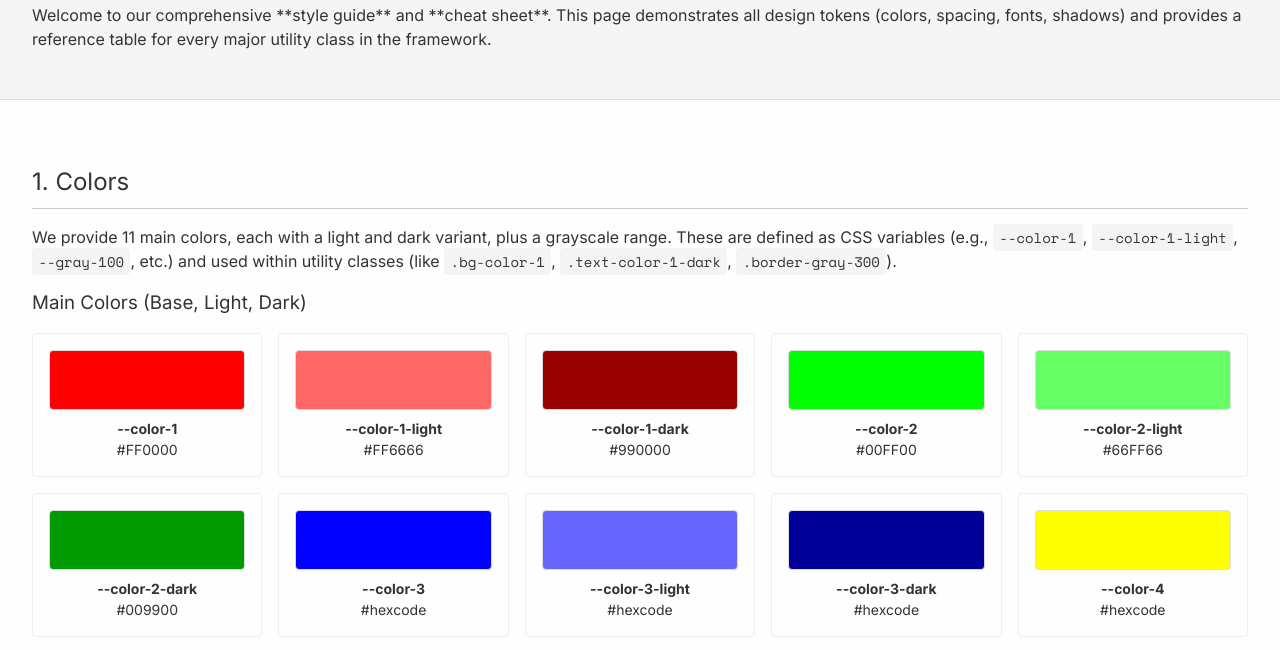
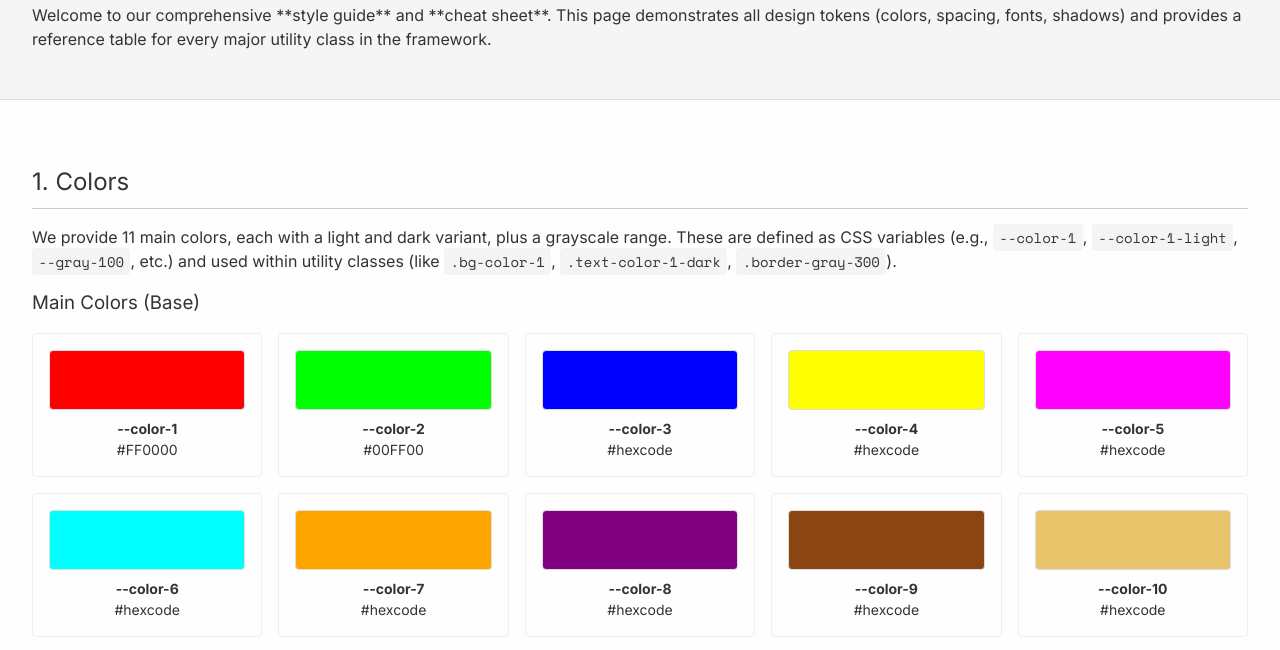
Before and after one commit to bamboounderwear/scss2, a website: page index.html in a window 1280 px wide. Shown: the part 135-785 px from the top of the page. Drawn offline with nearby package versions, Linux system fonts and the light colour scheme; files that its build step writes are made by us from their sources.

Commit message:
main colors

```diff
--- a/index.html
+++ b/index.html
@@ -108,6 +108,76 @@
       <code>--gray-100</code>, etc.) and used within utility classes (like <code>.bg-color-1</code>,
       <code>.text-color-1-dark</code>, <code>.border-gray-300</code>).
     </p>
+
+    <!-- Color Grid: 11 Colors (base) -->
+<h3>Main Colors (Base)</h3>
+<div class="color-grid">
+  <!-- Color 1 -->
+  <div class="color-swatch">
+    <div class="color-box" style="background-color: var(--color-1);"></div>
+    <strong>--color-1</strong><br>#FF0000
+  </div>
+
+  <!-- Color 2 -->
+  <div class="color-swatch">
+    <div class="color-box" style="background-color: var(--color-2);"></div>
+    <strong>--color-2</strong><br>#00FF00
+  </div>
+
+  <!-- Color 3 -->
+  <div class="color-swatch">
+    <div class="color-box" style="background-color: var(--color-3);"></div>
+    <strong>--color-3</strong><br>#hexcode
+  </div>
+
+  <!-- Color 4 -->
+  <div class="color-swatch">
+    <div class="color-box" style="background-color: var(--color-4);"></div>
+    <strong>--color-4</strong><br>#hexcode
+  </div>
+
+  <!-- Color 5 -->
+  <div class="color-swatch">
+    <div class="color-box" style="background-color: var(--color-5);"></div>
+    <strong>--color-5</strong><br>#hexcode
+  </div>
+
+  <!-- Color 6 -->
+  <div class="color-swatch">
+    <div class="color-box" style="background-color: var(--color-6);"></div>
+    <strong>--color-6</strong><br>#hexcode
+  </div>
+
+  <!-- Color 7 -->
+  <div class="color-swatch">
+    <div class="color-box" style="background-color: var(--color-7);"></div>
+    <strong>--color-7</strong><br>#hexcode
+  </div>
+
+  <!-- Color 8 -->
+  <div class="color-swatch">
+    <div class="color-box" style="background-color: var(--color-8);"></div>
+    <strong>--color-8</strong><br>#hexcode
+  </div>
+
+  <!-- Color 9 -->
+  <div class="color-swatch">
+    <div class="color-box" style="background-color: var(--color-9);"></div>
+    <strong>--color-9</strong><br>#hexcode
+  </div>
+
+  <!-- Color 10 -->
+  <div class="color-swatch">
+    <div class="color-box" style="background-color: var(--color-10);"></div>
+    <strong>--color-10</strong><br>#hexcode
+  </div>
+
+  <!-- Color 11 -->
+  <div class="color-swatch">
+    <div class="color-box" style="background-color: var(--color-11);"></div>
+    <strong>--color-11</strong><br>#hexcode
+  </div>
+</div>
 
     <!-- Color Grid: 11 Colors (base, light, dark) -->
     <h3>Main Colors (Base, Light, Dark)</h3>
```
